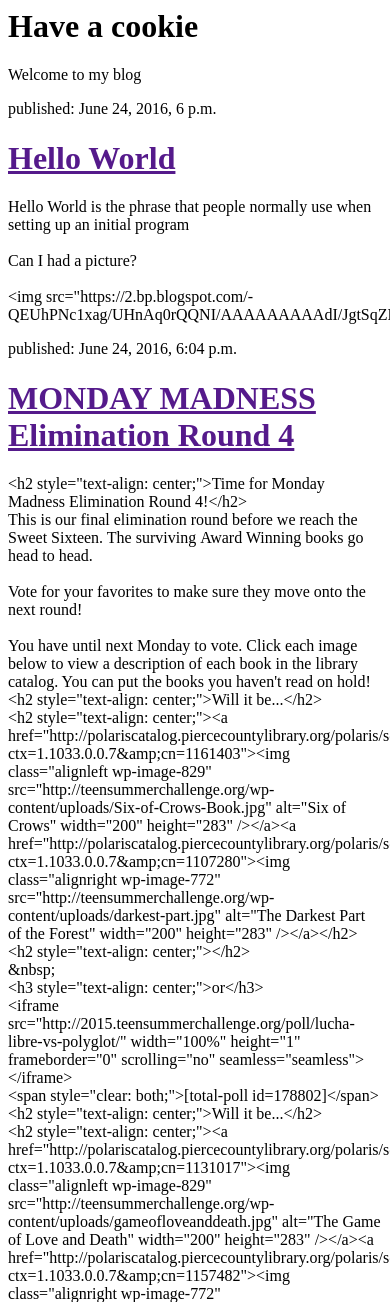
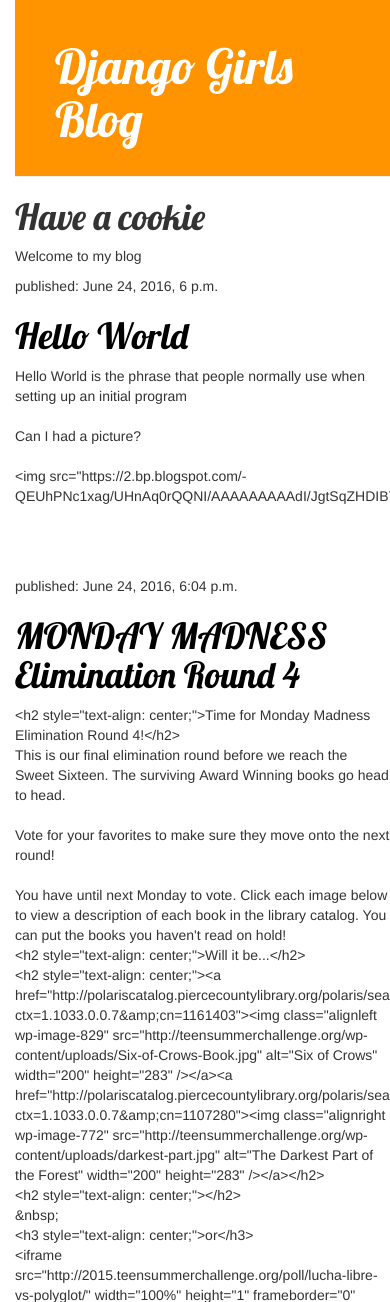
Before and after one commit to jschwarzwalder/DjangoGirls, a Django app: page / in a window 390 px wide; the page is wider, and only the part inside the window is pictured. Shown: the top 1302 px of that part. Run offline with Django 3.2, Linux system fonts and the light colour scheme; data comes from the database, SQL or seed files in the repository; some libraries are stand-ins or nearby versions.

Commit message:
adding bootstrap

```diff
--- /dev/null
+++ b/blog/static/css/blog.css
@@ -0,0 +1,56 @@
+h1 a {
+    color: #FCA205;
+	font-family: 'Lobster';
+
+}
+
+body {
+    padding-left: 15px;
+}
+
+.page-header {
+    background-color: #ff9400;
+    margin-top: 0;
+    padding: 20px 20px 20px 40px;
+}
+
+.page-header h1, .page-header h1 a, .page-header h1 a:visited, .page-header h1 a:active {
+    color: #ffffff;
+    font-size: 36pt;
+    text-decoration: none;
+}
+
+.content {
+    margin-left: 40px;
+}
+
+h1, h2, h3, h4 {
+    font-family: 'Lobster', cursive;
+}
+
+.date {
+    color: #828282;
+}
+
+.save {
+    float: right;
+}
+
+.post-form textarea, .post-form input {
+    width: 100%;
+}
+
+.top-menu, .top-menu:hover, .top-menu:visited {
+    color: #ffffff;
+    float: right;
+    font-size: 26pt;
+    margin-right: 20px;
+}
+
+.post {
+    margin-bottom: 70px;
+}
+
+.post h1 a, .post h1 a:visited {
+    color: #000000;
+}
--- a/blog/templates/blog/post_list.html
+++ b/blog/templates/blog/post_list.html
@@ -1,15 +1,31 @@
+{% load staticfiles %}
 <html>
 <head>
+<title>Django Girls blog</title>
+<link rel="stylesheet" href="//maxcdn.bootstrapcdn.com/bootstrap/3.2.0/css/bootstrap.min.css">
+<link rel="stylesheet" href="//maxcdn.bootstrapcdn.com/bootstrap/3.2.0/css/bootstrap-theme.min.css">
+
+<link rel="stylesheet" href="{% static 'css/blog.css' %}">
+
+<link href="//fonts.googleapis.com/css?family=Lobster&subset=latin,latin-ext" rel="stylesheet" type="text/css">
+
 </head>
+
 <body>
+<div class="page-header">
+	<h1><a href="/">Django Girls Blog</a></h1>
+</div>
+
 <h1>Have a cookie</h1>
 <p>Welcome to my blog</p>
-<div>
+<div class="col-xs-12 ool-md-10 col-md-offset-1">
 	{% for post in posts %}
-	<div>
+	<div class="row">
+	<div class="post">
 		<p>published: {{ post.published_date }}</p>
         <h1><a href="">{{ post.title }}</a></h1>
         <p>{{ post.text|linebreaksbr }}</p>
+	</div>
 	</div>
 
 	{% endfor %}
```
